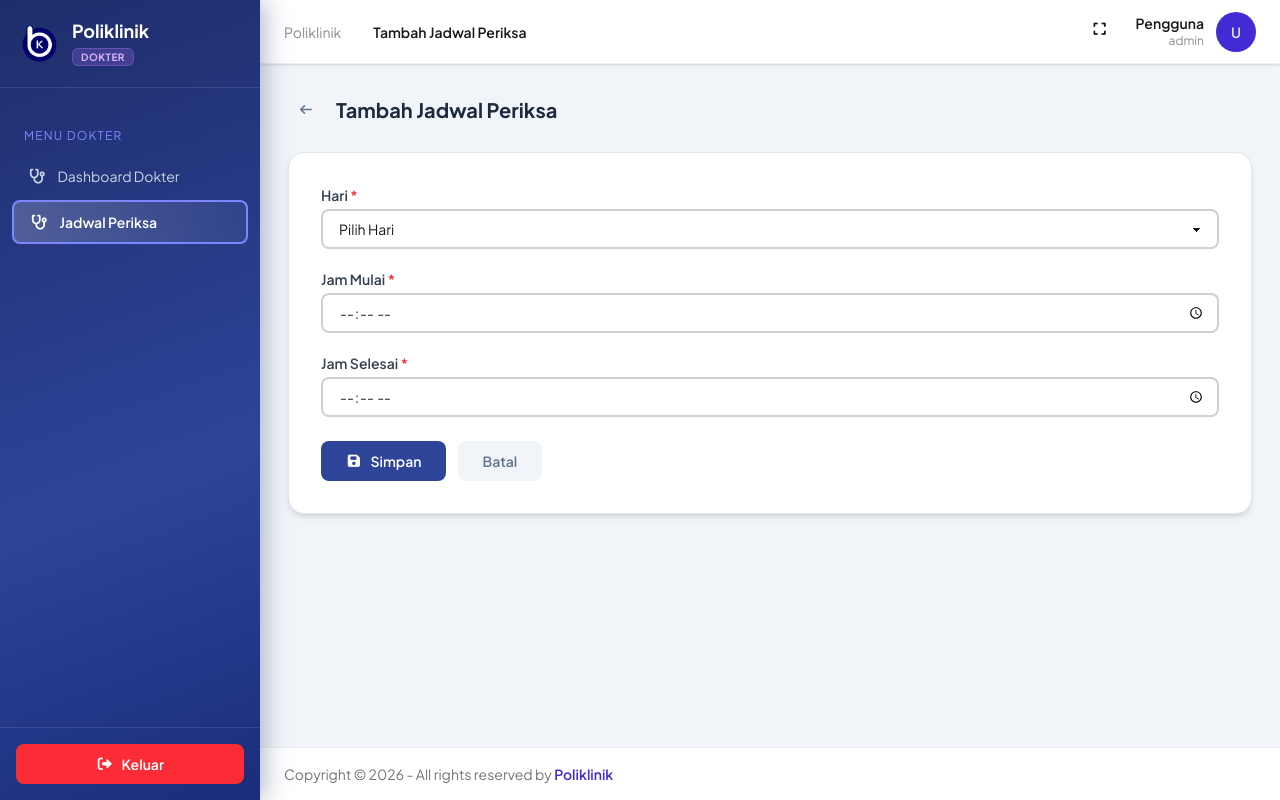
After one commit to danielaquaries20/poliklinik-app, a Laravel app: page /dokter/jadwal-periksa/create in a window 1280 px wide. The commit adds this page. Run offline with Laravel 12, Linux system fonts and the light colour scheme; a user stored in the database is signed in; data comes from the database, SQL or seed files in the repository; style sheets or scripts are compiled from the project's sources; some libraries are stand-ins or nearby versions; some web fonts are replaced.

Commit message:
feat: implement CRUD jadwal periksa

```diff
--- /dev/null
+++ b/app/Http/Controllers/Dokter/JadwalPeriksaController.php
@@ -0,0 +1,79 @@
+<?php
+
+namespace App\Http\Controllers\Dokter;
+
+use App\Http\Controllers\Controller;
+use App\Models\JadwalPeriksa;
+use Illuminate\Http\Request;
+use Illuminate\Support\Facades\Auth;
+
+class JadwalPeriksaController extends Controller
+{
+    public function index()
+    {
+        $dokter = Auth::user();
+        $jadwalPeriksas = JadwalPeriksa::where('id_dokter', $dokter->id)->orderBy('hari')->get();
+        return view('dokter.jadwal-periksa.index', compact('jadwalPeriksas'));
+    }
+
+    public function create()
+    {
+        return view('dokter.jadwal-periksa.create');
+    }
+
+    public function store(Request $request)
+    {
+        $request->validate([
+            'hari' => 'required',
+            'jam_mulai' => 'required',
+            'jam_selesai' => 'required'
+        ]);
+
+        JadwalPeriksa::create([
+            'id_dokter' => Auth::id(),
+            'hari' => $request->hari,
+            'jam_mulai' => $request->jam_mulai,
+            'jam_selesai' => $request->jam_selesai
+        ]);
+
+        return redirect()->route('jadwal-periksa.index')
+            ->with('message', 'Data Berhasil di Simpan')
+            ->with('type', 'success');
+    }
+
+    public function edit($id)
+    {
+        $jadwalPeriksa = JadwalPeriksa::findOrFail($id);
+        return view('dokter.jadwal-periksa.edit', compact('jadwalPeriksa'));
+    }
+
+    public function update(Request $request, string $id)
+    {
+        $request->validate([
+            'hari' => 'required',
+            'jam_mulai' => 'required',
+            'jam_selesai' => 'required'
+        ]);
+
+        $jadwalPeriksa = JadwalPeriksa::findOrFail($id);
+        $jadwalPeriksa->update([
+            'hari' => $request->hari,
+            'jam_mulai' => $request->jam_mulai,
+            'jam_selesai' => $request->jam_selesai
+        ]);
+
+        return redirect()->route('jadwal-periksa.index')
+            ->with('message', 'Berhasil Melakukan Update Data')
+            ->with('type', 'success');
+    }
+
+    public function destroy(string $id)
+    {
+        $jadwalPeriksa = JadwalPeriksa::findOrFail($id);
+        $jadwalPeriksa->delete();
+
+        return redirect()->route('jadwal-periksa.index')
+            ->with('message', 'Berhasil Melakukan Hapus Data')
+            ->with('type', 'success');
+    }
+}
--- a/resources/views/components/partials/sidebar.blade.php
+++ b/resources/views/components/partials/sidebar.blade.php
@@ -79,7 +79,6 @@
                     <i class="fas fa-pills w-4 text-center"></i>
                     Manajemen Obat
                 </a>
-
             </div>
         @endif
 
@@ -119,6 +118,13 @@
                     Dashboard Dokter
                 </a>
 
+                <a href="{{ route('jadwal-periksa.index') }}"
+                    class="{{ $baseLink }} {{ request()->routeIs('jadwal-periksa.*') ? $active : $inactive }}">
+                    <i class="fas fa-stethoscope w-4 text-center"></i>
+                    Jadwal Periksa
+                </a>
+
+
             </div>
         @endif
 
--- /dev/null
+++ b/resources/views/dokter/jadwal-periksa/create.blade.php
@@ -0,0 +1,103 @@
+<x-layouts.app title="Tambah Jadwal Periksa">
+
+    {{-- Header --}}
+    <div class="flex items-center gap-3 mb-6">
+        <a href="{{ route('jadwal-periksa.index') }}"
+            class="flex items-center justify-center w-9 h-9 rounded-lg bg-slate-100 text-slate-500 hover:bg-slate-200 transition">
+            <i class="fas fa-arrow-left text-xs"></i>
+        </a>
+        <h2 class="text-xl font-bold text-slate-800">
+            Tambah Jadwal Periksa
+        </h2>
+    </div>
+
+    {{-- Card --}}
+    <div class="card bg-base-100 shadow-md rounded-2xl border border-slate-200">
+        <div class="card-body p-8">
+
+            <form action="{{ route('jadwal-periksa.store') }}" method="POST">
+                @csrf
+
+                {{-- Hari --}}
+                <div class="form-control mb-5">
+                    <label class="label pb-1">
+                        <span class="text-sm font-semibold text-gray-700">
+                            Hari <span class="text-red-500">*</span>
+                        </span>
+                    </label>
+
+                    <select name="hari" id="hari"
+                        class="select select-bordered border-2 px-4 w-full rounded-lg text-sm @error('hari') select-error @enderror"
+                        required>
+                        <option value="">Pilih Hari</option>
+                        @foreach (['Senin', 'Selasa', 'Rabu', 'Kamis', 'Jumat', 'Sabtu', 'Minggu'] as $day)
+                            <option value="{{ $day }}" {{ old('hari') == $day ? 'selected' : '' }}>
+                                {{ $day }}
+                            </option>
+                        @endforeach
+                    </select>
+
+                    @error('hari')
+                        <label class="label pt-1">
+                            <span class="label-text-alt text-red-500">{{ $message }}</span>
+                        </label>
+                    @enderror
+                </div>
+
+                {{-- Jam Mulai --}}
+                <div class="form-control mb-5">
+                    <label class="label pb-1">
+                        <span class="text-sm font-semibold text-gray-700">
+                            Jam Mulai <span class="text-red-500">*</span>
+                        </span>
+                    </label>
+
+                    <input type="time" name="jam_mulai" id="jam_mulai" value="{{ old('jam_mulai') }}"
+                        class="input input-bordered border-2 px-4 w-full rounded-lg text-sm @error('jam_mulai') input-error @enderror"
+                        required>
+
+                    @error('jam_mulai')
+                        <label class="label pt-1">
+                            <span class="label-text-alt text-red-500">{{ $message }}</span>
+                        </label>
+                    @enderror
+                </div>
+
+                {{-- Jam Selesai --}}
+                <div class="form-control mb-6">
+                    <label class="label pb-1">
+                        <span class="text-sm font-semibold text-gray-700">
+                            Jam Selesai <span class="text-red-500">*</span>
+                        </span>
+                    </label>
+
+                    <input type="time" name="jam_selesai" id="jam_selesai" value="{{ old('jam_selesai') }}"
+                        class="input input-bordered border-2 px-4 w-full rounded-lg text-sm @error('jam_selesai') input-error @enderror"
+                        required>
+
+                    @error('jam_selesai')
+                        <label class="label pt-1">
+                            <span class="label-text-alt text-red-500">{{ $message }}</span>
+                        </label>
+                    @enderror
+                </div>
+
+                {{-- Buttons --}}
+                <div class="flex gap-3">
+                    <button type="submit"
+                        class="flex items-center gap-2 px-6 py-2.5 bg-[#2d4499] hover:bg-[#1e2d6b] text-white rounded-lg text-sm font-semibold transition">
+                        <i class="fas fa-save"></i>
+                        Simpan
+                    </button>
+
+                    <a href="{{ route('jadwal-periksa.index') }}"
+                        class="btn btn-ghost bg-slate-100 hover:bg-slate-200 text-slate-500 rounded-lg px-6">
+                        Batal
+                    </a>
+                </div>
+
+            </form>
+        </div>
+    </div>
+
+</x-layouts.app>
--- a/routes/web.php
+++ b/routes/web.php
@@ -7,6 +7,7 @@ use App\Http\Controllers\Admin\AdminPoliController;
 use App\Http\Controllers\Admin\DokterController;
 use App\Http\Controllers\Admin\PasienController;
 use App\Http\Controllers\Admin\ObatController;
+use App\Http\Controllers\Dokter\JadwalPeriksaController;
 
 
 Route::get('/', function () {
@@ -75,3 +76,11 @@ Route::middleware(['auth', 'role:admin'])->prefix('admin')->group(function () {
     Route::resource('pasien', PasienController::class);
     Route::resource('obat', ObatController::class);
 });
+
+Route::middleware(['auth', 'role:dokter'])->prefix('dokter')->group(function () {
+    Route::get('/dashboard', function () {
+        return view('dokter.dashboard');
+    })->name('dokter.dashboard');
+
+    Route::resource('jadwal-periksa', JadwalPeriksaController::class);
+});
```
Also changed, not shown: resources/views/dokter/jadwal-periksa/edit.blade.php (added, +102 -0 lines), resources/views/dokter/jadwal-periksa/index.blade.php (added, +120 -0 lines).
